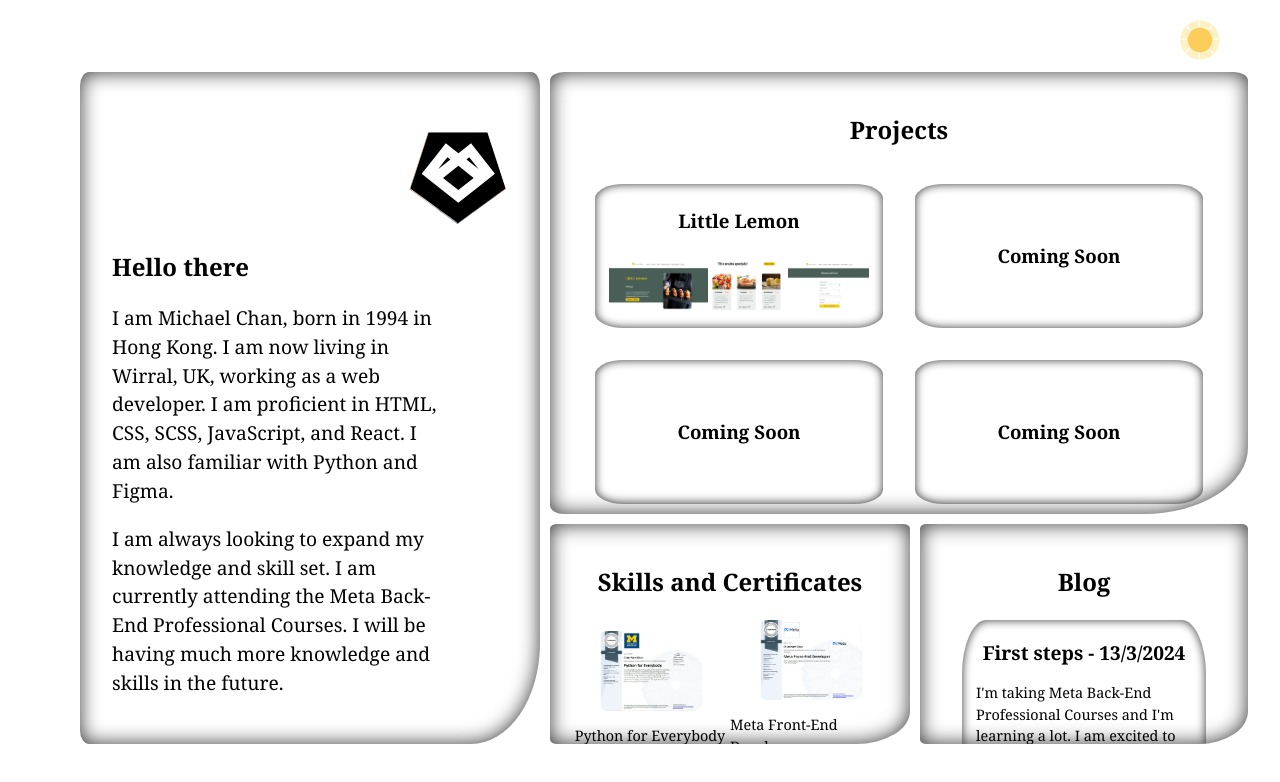
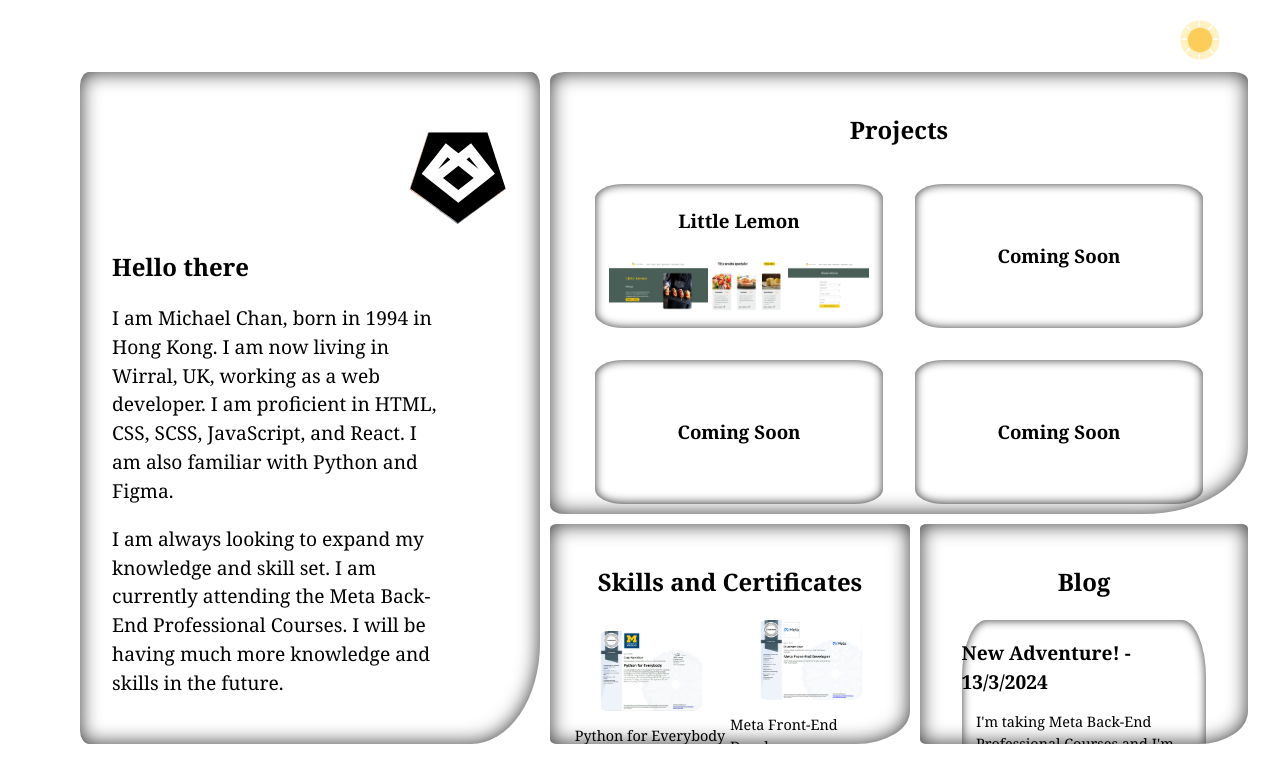
Before and after one commit to mgj0226/portfolio, a React (Create React App) app: page / in a window 1280 px wide. Shown: the top 782 px of the page. Built offline with nearby package versions, Linux system fonts and the light colour scheme.

Commit message:
Update Blog.js

```diff
--- a/src/components/Blog.js
+++ b/src/components/Blog.js
@@ -20,7 +20,7 @@ const Blog = ( {page, setPage} ) => {
         <h2 className="BlogTitle" onClick={handleTitleClick}>Blog</h2>
         <div className="BlogContent">
             <div className="BlogContentBox">
-                <h3 className="BlogContentTitle">First steps - 13/3/2024</h3>
+                <h3 className="BlogContentTitle">New Adventure! - 13/3/2024</h3>
                 <p className="BlogContentText">
                     I'm taking Meta Back-End Professional Courses and I'm learning a lot.
                     I am excited to expand my knowledge and skill set and it's fun to learn new things.
```
